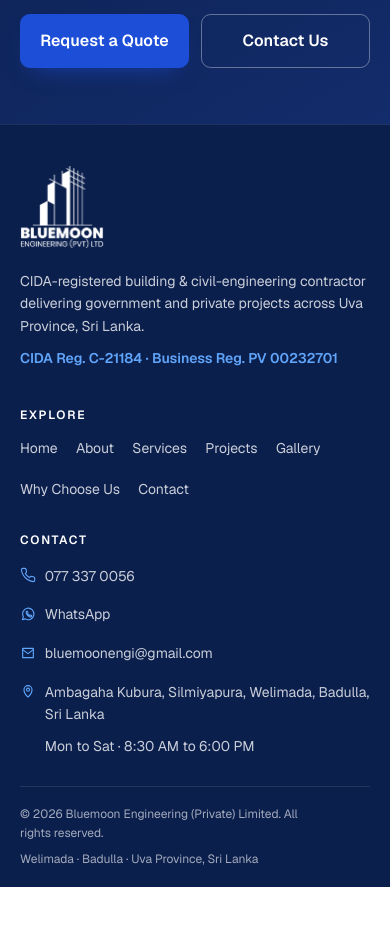
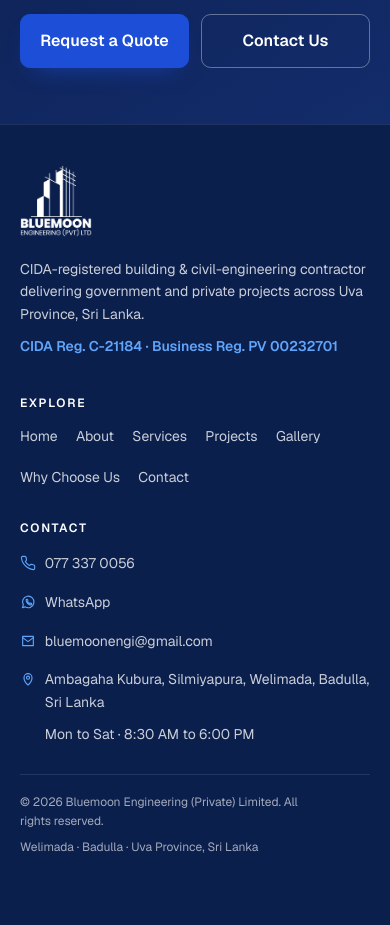
Before and after one commit to RizAhd/Bluemoon-Private-limited-Website, a Next.js app: page / in a window 390 px wide. Shown: the part 6740-7665 px from the top of the page. Before the commit the page ends 7627 px from the top, so only its background shows below. Built offline with nearby package versions, Linux system fonts and the light colour scheme.

Commit message:
style(footer): smaller logo, shorter phone contact list, room for the WhatsApp button

```diff
--- a/app/globals.css
+++ b/app/globals.css
@@ -2433,7 +2433,7 @@
   margin-bottom: 1.1rem;
 }
 .footer-brand .brand img {
-  width: 158px;
+  width: 120px;
   height: auto;
 }
 .footer-brand p {
@@ -2548,6 +2548,10 @@
   }
 }
 @media (max-width: 760px) {
+  /* clear the floating WhatsApp button */
+  .site-footer {
+    padding-bottom: calc(4.5rem + env(safe-area-inset-bottom));
+  }
   .nav-utility {
     justify-content: center;
     gap: 0.9rem;
@@ -2622,7 +2626,12 @@
     margin-bottom: 0.75rem;
   }
   .footer-brand .brand img {
-    width: 84px;
+    width: 72px;
+  }
+  /* address and hours live on the Contact page; phone, WhatsApp and email stay */
+  .footer-address,
+  .footer-hours {
+    display: none;
   }
   .footer-brand p {
     font-size: var(--text-sm);
--- a/components/Footer.tsx
+++ b/components/Footer.tsx
@@ -67,7 +67,7 @@
                 {siteConfig.email}
               </a>
             </li>
-            <li>
+            <li className="footer-address">
               <Icon name="map" className="footer-icon" />
               {siteConfig.addressInline}
             </li>
```
